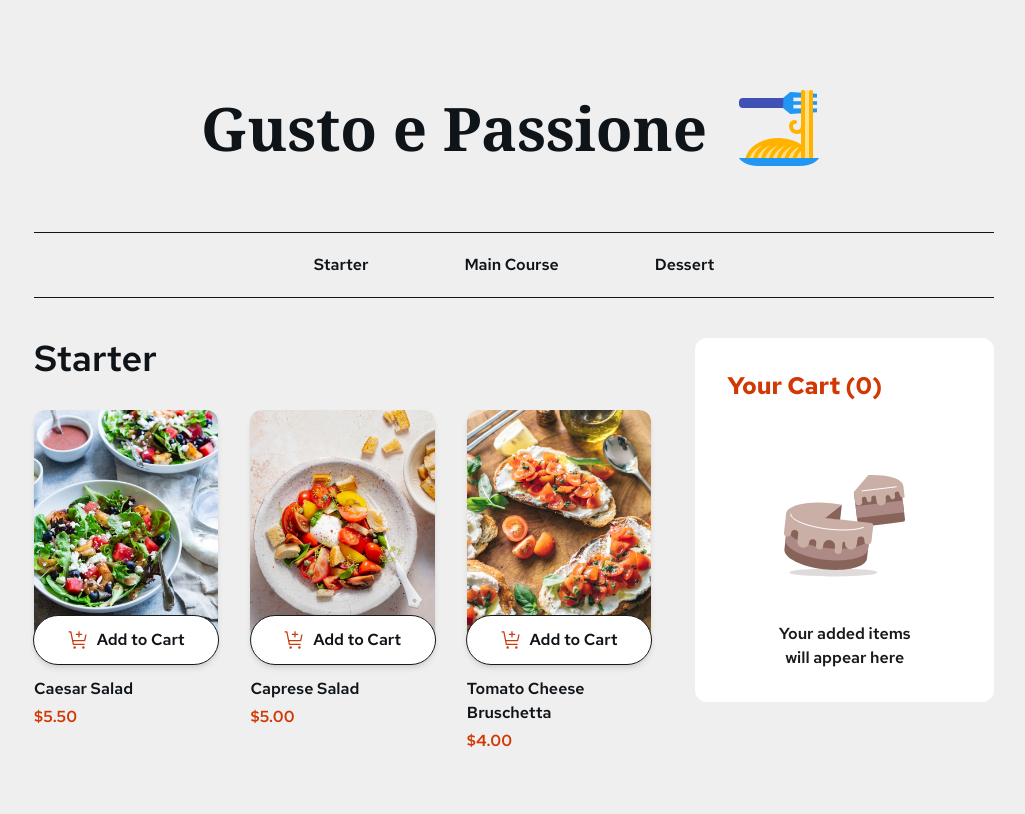
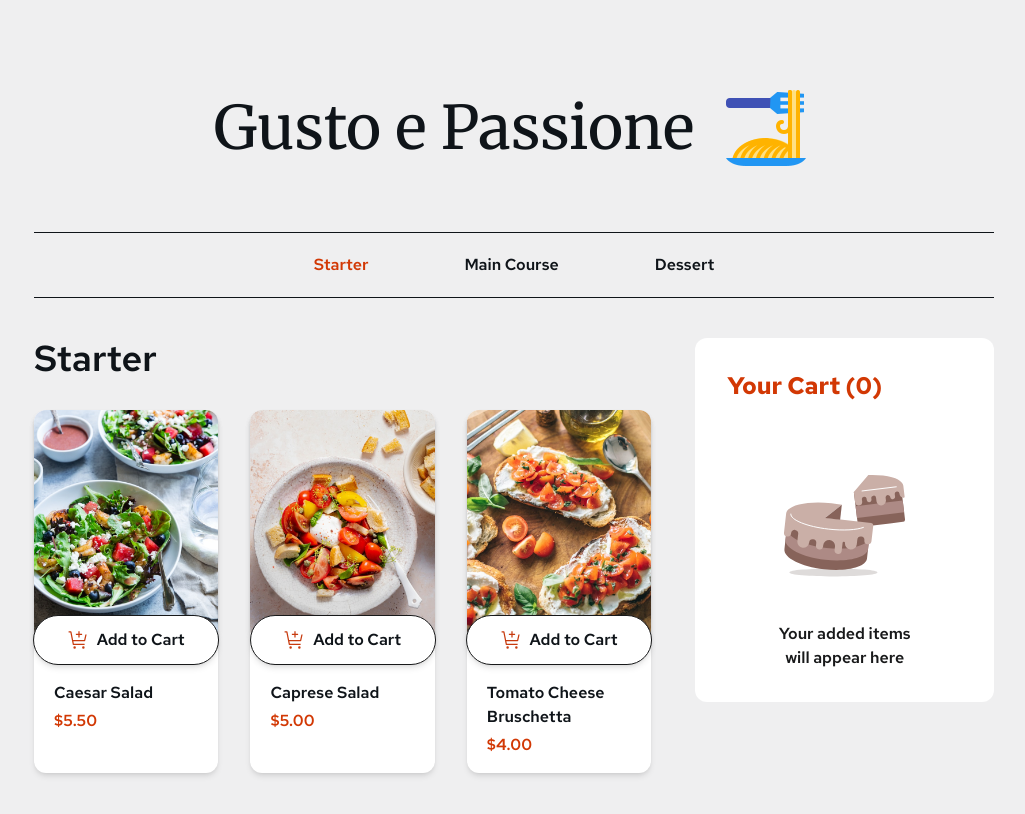
Before and after one commit to Cyrilebl/product-list-with-cart, a Next.js app: page / in a window 1280 px wide. Shown: the top 814 px of the page, without its empty margins (126-1151 px from the left). Built offline with nearby package versions, Linux system fonts and the light colour scheme.

Commit message:
new title font & card style

```diff
--- a/src/components/Card.jsx
+++ b/src/components/Card.jsx
@@ -31,7 +31,7 @@ export const Card = ({
   }, [resetItem, name]);
 
   return (
-    <div>
+    <div className="rounded-xl bg-card shadow-md">
       <div className="relative">
         <picture>
           <source media="(max-width: 1024px)" srcSet={image.mobile} />
@@ -47,7 +47,7 @@ export const Card = ({
         <div className="absolute -bottom-6 left-1/2 -translate-x-1/2">
           {!showButton ? (
             <button
-              className="bg-card border-primary hover:border-secondary hover:text-secondary flex items-center justify-center gap-2 whitespace-nowrap rounded-full border px-11 py-3 font-semibold text-foreground shadow-md transition"
+              className="flex items-center justify-center gap-2 whitespace-nowrap rounded-full border border-primary bg-card px-11 py-3 font-semibold text-foreground shadow-md transition hover:border-secondary hover:text-secondary"
               onClick={() => {
                 setShowButton(true), addToCart({ name, price });
               }}
@@ -61,7 +61,7 @@ export const Card = ({
               Add to Cart
             </button>
           ) : (
-            <button className="bg-secondary flex items-center justify-center gap-12 whitespace-nowrap rounded-full px-4 py-3 font-semibold text-secondaryForeground shadow-md">
+            <button className="flex items-center justify-center gap-12 whitespace-nowrap rounded-full bg-secondary px-4 py-3 font-semibold text-secondaryForeground shadow-md">
               <svg
                 xmlns="http://www.w3.org/2000/svg"
                 width="27"
@@ -96,9 +96,9 @@ export const Card = ({
           )}
         </div>
       </div>
-      <div className="mt-9">
+      <div className="px-5 pb-4 pt-10">
         <h3 className="mb-1 font-semibold">{name}</h3>
-        <p className="text-secondary font-semibold">{`$${price.toFixed(2)}`}</p>
+        <p className="font-semibold text-secondary">{`$${price.toFixed(2)}`}</p>
       </div>
     </div>
   );
--- a/src/components/Categories.jsx
+++ b/src/components/Categories.jsx
@@ -1,4 +1,4 @@
-export const Categories = ({ data, setCategory }) => {
+export const Categories = ({ data, setCategory, category }) => {
   const categories = data.reduce(
     (acc, data) =>
       acc.includes(data.category) ? acc : acc.concat(data.category),
@@ -12,7 +12,7 @@ export const Categories = ({ data, setCategory }) => {
           <button
             key={cat}
             onClick={() => setCategory(cat)}
-            className="hover:text-secondary relative capitalize transition ease-in-out"
+            className={`relative capitalize transition ease-in-out hover:text-secondary ${category === cat && "text-secondary hover:text-secondary"}`}
           >
             {cat}
           </button>
--- a/src/components/Header.jsx
+++ b/src/components/Header.jsx
@@ -1,10 +1,10 @@
-import { NotoSerif } from "@/utils/fonts";
+import { MerriweatherTitle } from "@/utils/fonts";
 import Image from "next/image";
 
 export const Header = () => {
   return (
     <header
-      className={`font-titleFont mb-5 items-center justify-center max-md:flex-col-reverse lg:mb-14 ${NotoSerif} flex gap-6`}
+      className={`mb-5 items-center justify-center font-titleFont max-md:flex-col-reverse lg:mb-14 ${MerriweatherTitle} flex gap-6`}
     >
       <h1 className="text-4xl lg:text-6xl">Gusto e Passione</h1>
       <Image src="/images/logo.png" alt="Company logo" width={50} height={50} />
--- a/tailwind.config.js
+++ b/tailwind.config.js
@@ -27,7 +27,7 @@ module.exports = {
       },
       fontFamily: {
         mainFont: "var(--font-redHat)",
-        titleFont: "var(--font-notoSerif)",
+        titleFont: "var(--font-merriweather)",
       },
     },
   },
--- a/utils/fonts.jsx
+++ b/utils/fonts.jsx
@@ -1,4 +1,4 @@
-import { Noto_Serif, Red_Hat_Text } from "next/font/google";
+import { Merriweather, Red_Hat_Text } from "next/font/google";
 
 const RedHatText = Red_Hat_Text({
   subsets: ["latin"],
@@ -8,10 +8,11 @@ const RedHatText = Red_Hat_Text({
 
 export const RedHat = RedHatText.variable;
 
-const NotoSerifText = Noto_Serif({
+const MerriweatherText = Merriweather({
   subsets: ["latin"],
-  weight: ["700"],
-  variable: "--font-notoSerif",
+  weight: ["400"],
+  style: "italic",
+  variable: "--font-merriweather",
 });
 
-export const NotoSerif = NotoSerifText.variable;
+export const MerriweatherTitle = MerriweatherText.variable;
```
